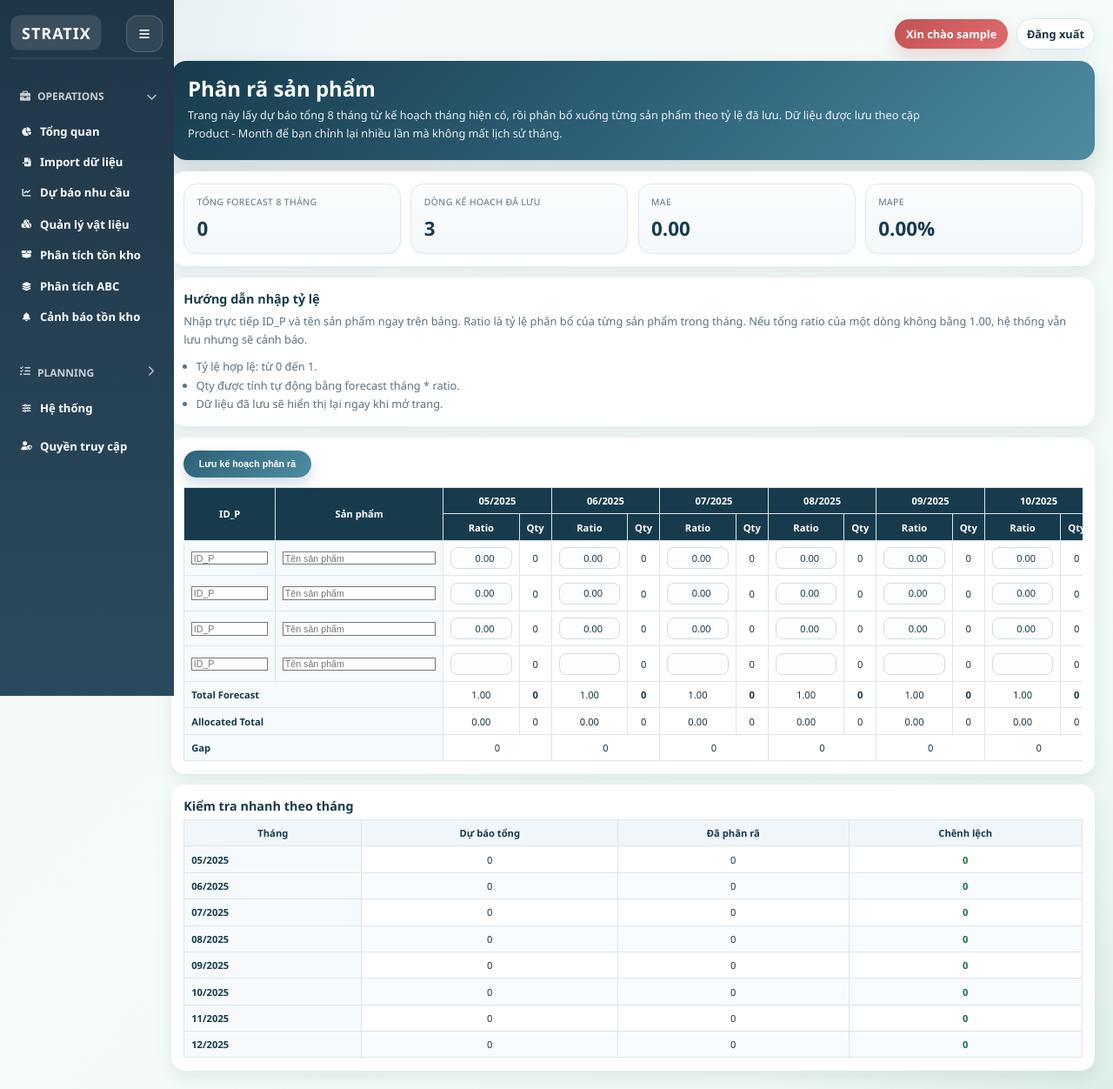
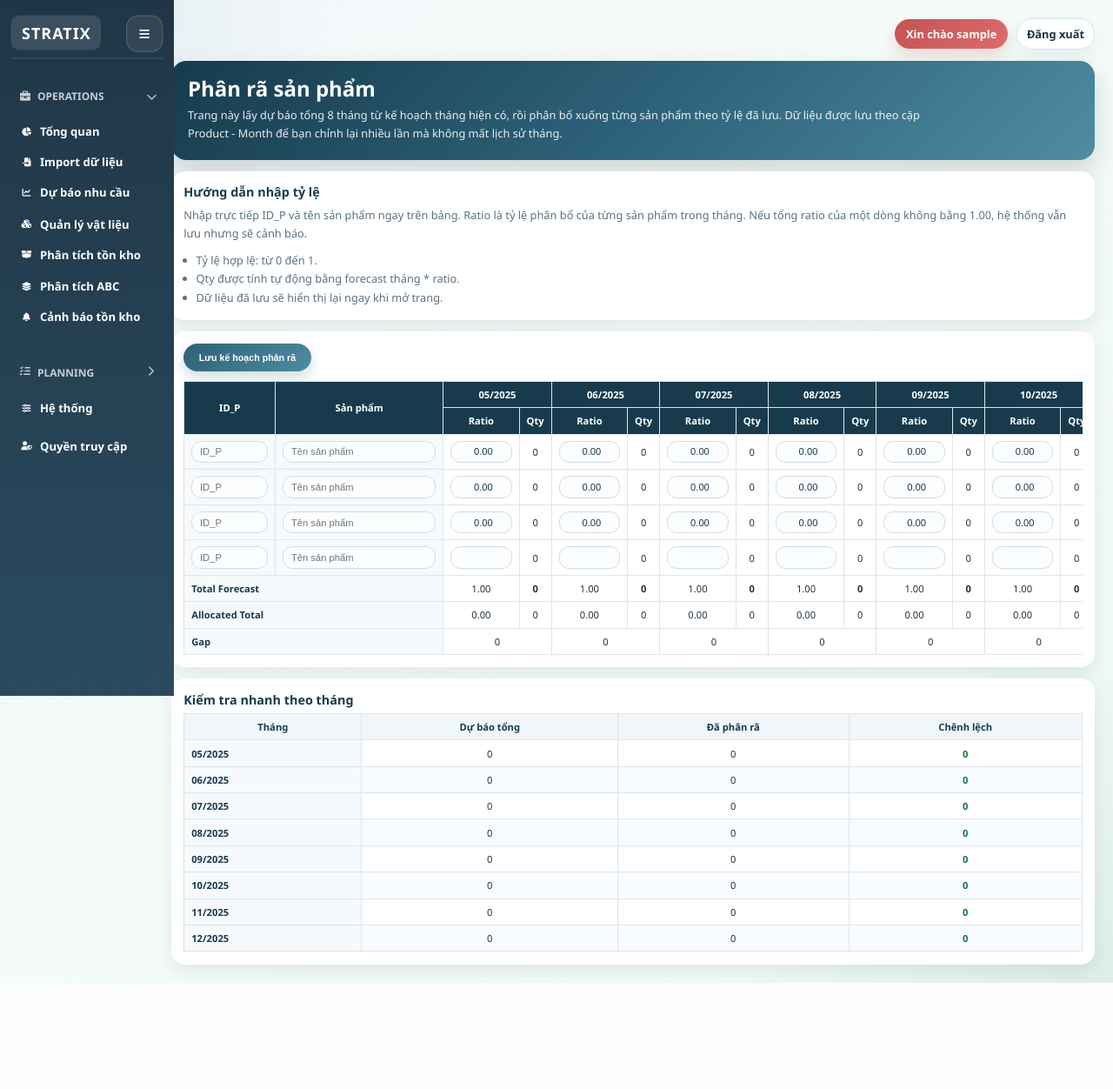
Before and after one commit to shane2410/inventory_dss, a Django app: page /disaggregate-plan/ in a window 1280 px wide. Shown: the whole page at 87% size. After the commit the page ends 1130 px from the top, so only its background shows below. Run offline with Django 5.2, Linux system fonts and the light colour scheme; the visitor is signed in with stand-in values (Sample User, id 1); data that the repository does not hold is empty; some libraries are stand-ins or nearby versions.

Commit message:
Cập nhật: push bản mới nhất

```diff
--- a/inventory/Templates/inventory/disaggregate_plan.html
+++ b/inventory/Templates/inventory/disaggregate_plan.html
@@ -98,16 +98,23 @@
   background: #fff;
   text-align: center;
 }
+.matrix-table input[type="text"],
 .matrix-table input[type="number"] {
-  width: 88px;
   border: 1px solid #cfdce3;
-  border-radius: 10px;
-  padding: 7px 9px;
-  text-align: right;
+  border-radius: 14px;
+  padding: 7px 11px;
   font-size: 14px;
   color: #173b4d;
   background: #fbfdfe;
 }
+.matrix-table input[type="text"] {
+  width: 100%;
+}
+.matrix-table input[type="number"] {
+  width: 88px;
+  text-align: right;
+}
+.matrix-table input[type="text"]:focus,
 .matrix-table input[type="number"]:focus {
   outline: none;
   border-color: #4e8ca1;
@@ -231,26 +238,7 @@
     </p>
   </div>
 
-  <div class="disagg-panel">
-    <div class="metrics-grid">
-      <div class="metric-card">
-        <span class="label">Tổng forecast 8 tháng</span>
-        <div class="value">{{ forecast_total|floatformat:0 }}</div>
-      </div>
-      <div class="metric-card">
-        <span class="label">Dòng kế hoạch đã lưu</span>
-        <div class="value">{{ saved_product_count }}</div>
-      </div>
-      <div class="metric-card">
-        <span class="label">MAE</span>
-        <div class="value">{{ mae|floatformat:2 }}</div>
-      </div>
-      <div class="metric-card">
-        <span class="label">MAPE</span>
-        <div class="value">{{ mape|floatformat:2 }}%</div>
-      </div>
-    </div>
-  </div>
+
 
   <div class="disagg-panel">
     <h2>Hướng dẫn nhập tỷ lệ</h2>
--- a/inventory/views.py
+++ b/inventory/views.py
@@ -803,8 +803,20 @@ def save_planning_config(request):
 
 @role_required(ROLE_ADMIN, ROLE_MANAGER, ROLE_STAFF)
 def product_decomposition(request):
-    start_month = '2025-05-01'
-    forecast_mean, forecast_std, forecast_list, mae, rmse, mape = forecast_monthly_total()
+    from .models import MonthlyProductionData
+
+    history_qs = MonthlyProductionData.objects.filter(
+        source=MonthlyProductionData.SOURCE_PLANNING
+    ).order_by('month')
+
+    forecast_mean, forecast_std, forecast_list, mae, rmse, mape = forecast_monthly_total(history_qs=history_qs)
+
+    if history_qs.exists():
+        start_month = pd.Timestamp(history_qs.last().month).to_period('M').to_timestamp() + pd.DateOffset(months=1)
+    else:
+        start_month = pd.Timestamp('2025-05-01')
+
+    start_month = pd.Timestamp(start_month).to_period('M').to_timestamp()
     months = list(pd.date_range(start=start_month, periods=len(forecast_list), freq='MS'))
 
     forecast_map = {
@@ -1052,6 +1064,8 @@ def run_mps_api(request):
 
     try:
         import json
+        from .models import MonthlyProductionData
+
         data = json.loads(request.body)
 
         product_code = str(data.get('product_code') or '').strip()
@@ -1067,14 +1081,24 @@ def run_mps_api(request):
         if product_code and not product_code.isdigit():
             ratio_rows = list(ProductRatio.objects.filter(product_code=product_code).order_by('month'))
             demand = [int(round(row.forecast_qty or 0)) for row in ratio_rows]
-            month_labels = [row.month.strftime('%m/%Y') for row in ratio_rows]
-
-            if ratio_rows:
+            history_qs = MonthlyProductionData.objects.filter(
+                source=MonthlyProductionData.SOURCE_PLANNING
+            ).order_by('month')
+
+            if history_qs.exists():
+                start_month = pd.Timestamp(history_qs.last().month).to_period('M').to_timestamp() + pd.DateOffset(months=1)
+                month_labels = [
+                    (start_month + pd.DateOffset(months=index)).strftime('%m/%Y')
+                    for index in range(len(demand))
+                ]
+                input_labels = month_labels[:]
+            elif ratio_rows:
                 start_month = pd.Timestamp(ratio_rows[0].month).to_period('M').to_timestamp()
-                input_labels = [
+                month_labels = [
                     (start_month + pd.DateOffset(months=index)).strftime('%m/%Y')
-                    for index in range(12)
+                    for index in range(len(demand))
                 ]
+                input_labels = month_labels[:]
         else:
             demand = get_demand_by_product(product_code)
 
```
